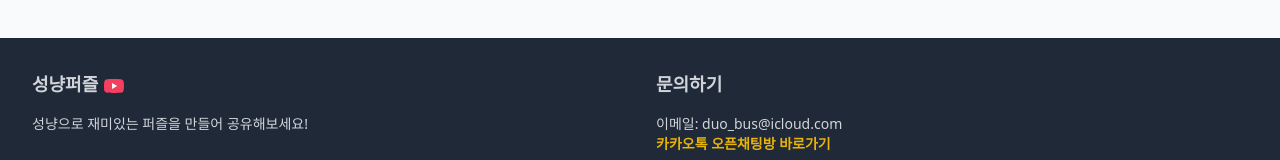
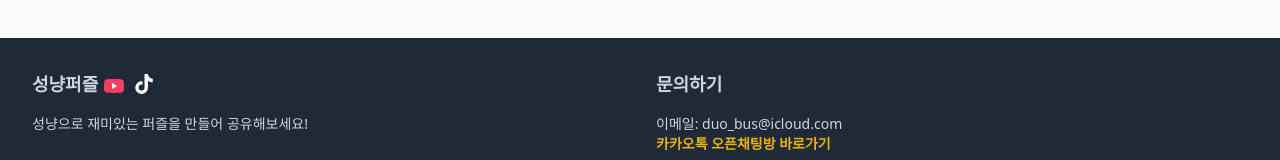
Before and after one commit to seungho-jg/matchstick-puzzle-front, a React (Vite) app: page /login in a window 1280 px wide. Shown: the part 422-582 px from the top of the page. Built offline with nearby package versions, Linux system fonts and the light colour scheme; no server answers.

Commit message:
Feat: Update Footer 틱톡 링크 추가

```diff
--- a/src/components/Footer.jsx
+++ b/src/components/Footer.jsx
@@ -6,6 +6,7 @@ export default function Footer() {
           {/* 서비스 정보 */}
           <div>
             <h3 className="text-lg font-semibold mb-4">
+              <div className="flex items-center gap-2">
                 <a
                   href="https://www.youtube.com/@%EC%84%B1%EB%83%A5%ED%8D%BC%EC%A6%90"
                   target="_blank"
@@ -20,6 +21,19 @@ export default function Footer() {
                     </svg>
                   </span>
                 </a>
+                <a
+                  href="https://www.tiktok.com/@matchstick.puzzle?_t=ZS-8swxF4X384t&_r=1"
+                  target="_blank"
+                  rel="noopener noreferrer"
+                  className="hover:text-white transition-colors inline-flex items-center"
+                >
+                  <span className="text-white dark:text-white">
+                    <svg xmlns="http://www.w3.org/2000/svg" viewBox="0 0 448 512" fill="currentColor" className="w-5 h-5">
+                      <path d="M448 209.9a210.1 210.1 0 0 1 -122.8-39.3v178.8a162.6 162.6 0 1 1 -140.6-161.8v87a74.6 74.6 0 1 0 52.2 71.2V0h88.2a121.2 121.2 0 0 0 1.9 22.2 122.2 122.2 0 0 0 53.9 80.2 121.4 121.4 0 0 0 67.2 20.5z"/>
+                    </svg>
+                  </span>
+                </a>
+              </div>
             </h3>
             <p className="text-sm">
               성냥으로 재미있는 퍼즐을 만들어 공유해보세요!
```
Lines whose indentation alone changed are shown as unchanged.
